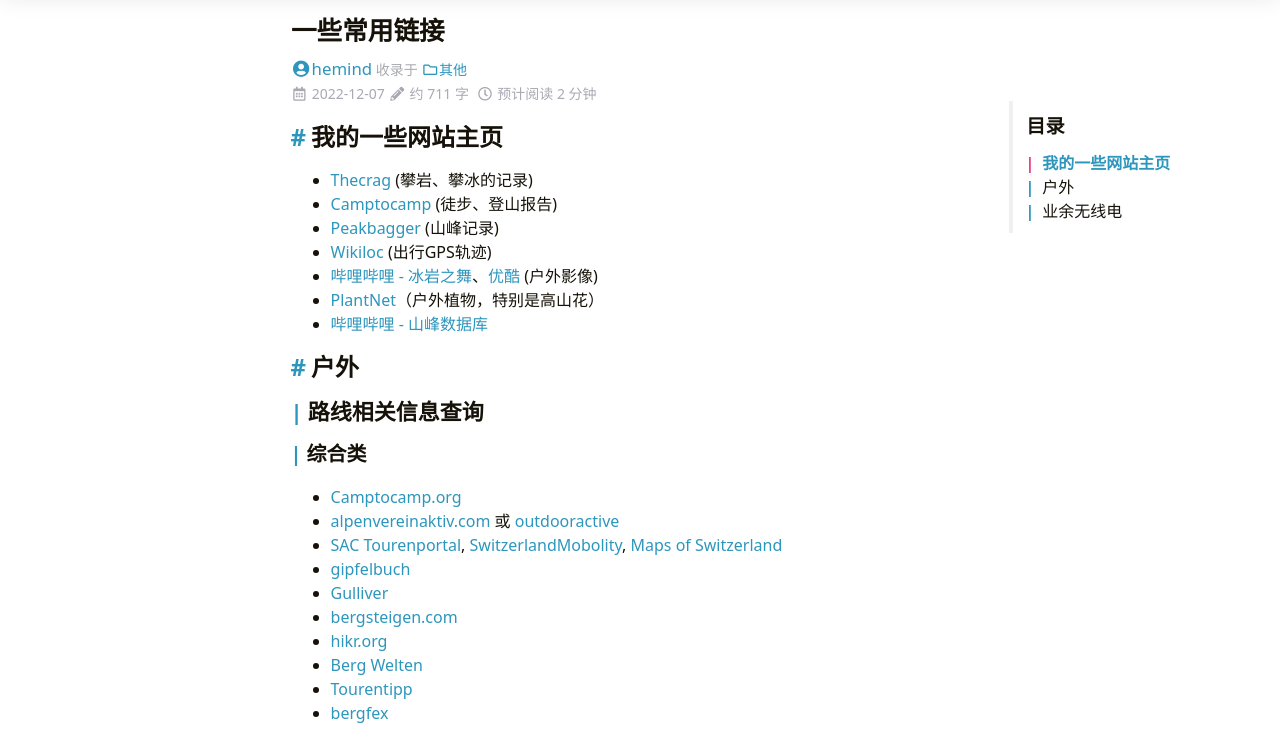
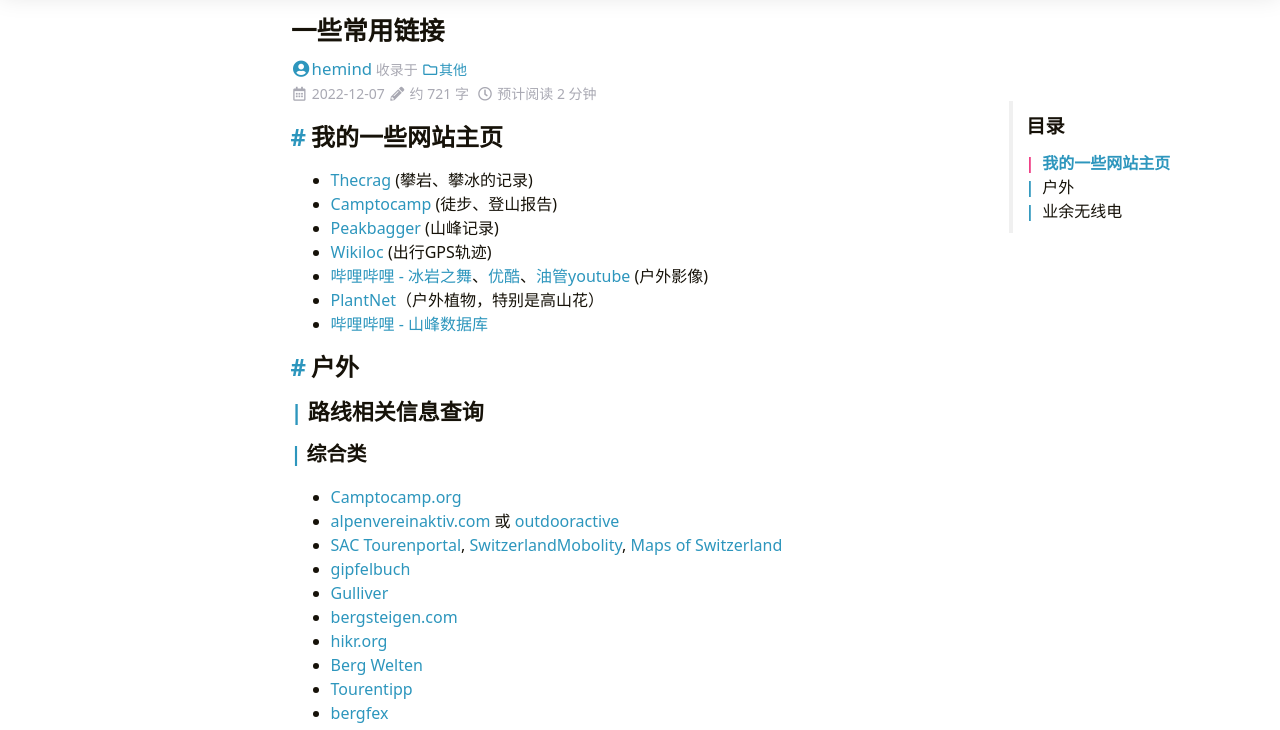
Before and after one commit to hemind/hemind.github.io, a plain HTML site: page posts/links/index.html in a window 1280 px wide. Shown: the part 59-789 px from the top of the page. Drawn offline with Linux system fonts and the light colour scheme.

Commit message:
building site Mon Sep 25 20:21:11 CEST 2023

```diff
--- a/posts/links/index.html
+++ b/posts/links/index.html
@@ -27,7 +27,7 @@
         "mainEntityOfPage": {
             "@type": "WebPage",
             "@id": "http:\/\/hemind.github.io\/posts\/links\/"
-        },"genre": "posts","keywords": "工具","wordcount":  711 ,
+        },"genre": "posts","keywords": "工具","wordcount":  721 ,
         "url": "http:\/\/hemind.github.io\/posts\/links\/","datePublished": "2022-12-07T03:21:31+01:00","dateModified": "2022-12-07T03:21:31+01:00","publisher": {
             "@type": "Organization",
             "name": "hemind"},"author": {
@@ -77,7 +77,7 @@
             <div class="toc-content" id="toc-content-auto"></div>
         </div><article class="page single"><h1 class="single-title animated flipInX">一些常用链接</h1><div class="post-meta">
             <div class="post-meta-line"><span class="post-author"><a href="/" title="Author" rel=" author" class="author"><i class="fas fa-user-circle fa-fw"></i>hemind</a></span>&nbsp;<span class="post-category">收录于 <a href="/categories/%E5%85%B6%E4%BB%96/"><i class="far fa-folder fa-fw"></i>其他</a></span></div>
-            <div class="post-meta-line"><i class="far fa-calendar-alt fa-fw"></i>&nbsp;<time datetime="2022-12-07">2022-12-07</time>&nbsp;<i class="fas fa-pencil-alt fa-fw"></i>&nbsp;约 711 字&nbsp;
+            <div class="post-meta-line"><i class="far fa-calendar-alt fa-fw"></i>&nbsp;<time datetime="2022-12-07">2022-12-07</time>&nbsp;<i class="fas fa-pencil-alt fa-fw"></i>&nbsp;约 721 字&nbsp;
                 <i class="far fa-clock fa-fw"></i>&nbsp;预计阅读 2 分钟&nbsp;</div>
         </div><div class="details toc" id="toc-static"  kept="">
                 <div class="details-summary toc-title">
@@ -114,7 +114,7 @@
 <li><a href="https://www.camptocamp.org/profiles/1170220/en/min-he" target="_blank" rel="noopener noreffer">Camptocamp</a> (徒步、登山报告)</li>
 <li><a href="https://www.peakbagger.com/climber/climber.aspx?cid=33256" target="_blank" rel="noopener noreffer">Peakbagger</a> (山峰记录)</li>
 <li><a href="https://www.wikiloc.com/wikiloc/user.do?id=668936" target="_blank" rel="noopener noreffer">Wikiloc</a> (出行GPS轨迹)</li>
-<li><a href="https://space.bilibili.com/187392328" target="_blank" rel="noopener noreffer">哔哩哔哩 - 冰岩之舞</a>、<a href="http://i.youku.com/i/UMzcxNjM0NzIw" target="_blank" rel="noopener noreffer">优酷</a> (户外影像)</li>
+<li><a href="https://space.bilibili.com/187392328" target="_blank" rel="noopener noreffer">哔哩哔哩 - 冰岩之舞</a>、<a href="http://i.youku.com/i/UMzcxNjM0NzIw" target="_blank" rel="noopener noreffer">优酷</a>、<a href="https://www.youtube.com/@minhe2930/videos" target="_blank" rel="noopener noreffer">油管youtube</a> (户外影像)</li>
 <li><a href="https://identify.plantnet.org/users/103606264" target="_blank" rel="noopener noreffer">PlantNet</a>（户外植物，特别是高山花）</li>
 <li><a href="https://space.bilibili.com/1945125150" target="_blank" rel="noopener noreffer">哔哩哔哩 - 山峰数据库</a></li>
 </ul>
```
